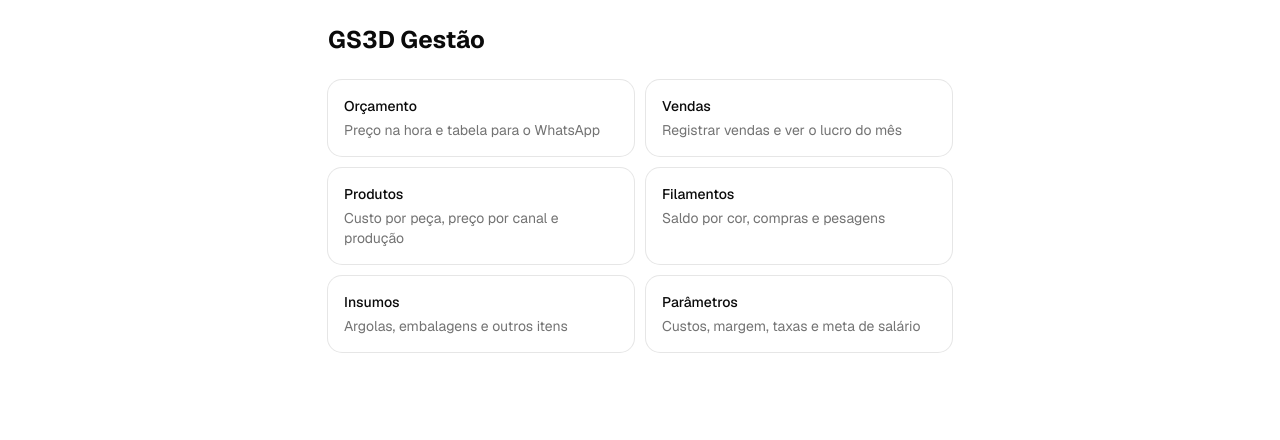
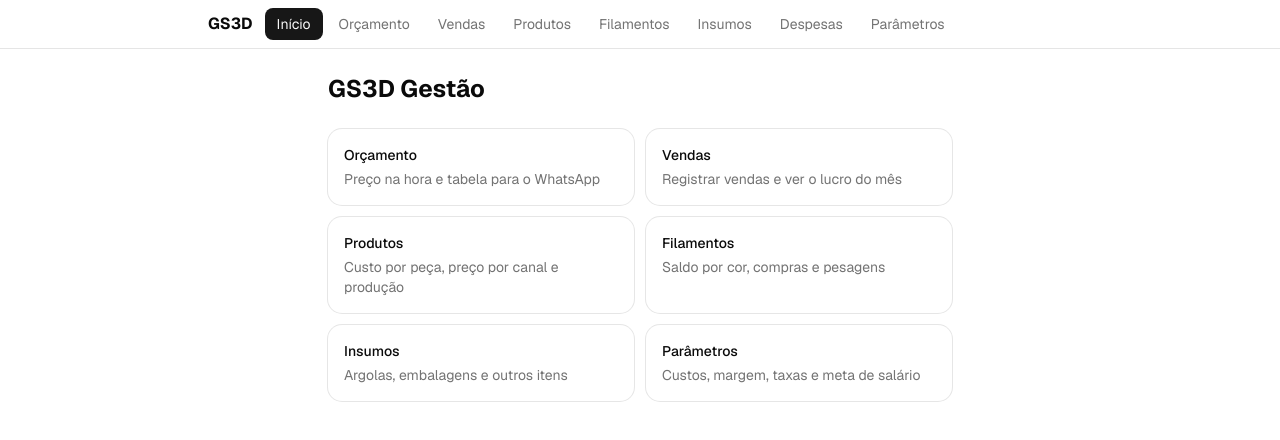
Before and after one commit to ArthurSanches-ds/gs3d-gestao, a Next.js app: page / in a window 1280 px wide. Shown: the top 440 px of the page. Built offline with nearby package versions, Linux system fonts and the light colour scheme.

Commit message:
feat: menu de navegação em todas as telas

```diff
--- a/src/app/layout.tsx
+++ b/src/app/layout.tsx
@@ -1,5 +1,6 @@
 import type { Metadata } from "next";
 import { Geist, Geist_Mono } from "next/font/google";
+import { MainNav } from "@/components/main-nav";
 import "./globals.css";
 
 const geistSans = Geist({
@@ -20,7 +21,10 @@ export const metadata: Metadata = {
 export default function RootLayout({ children }: LayoutProps<"/">) {
   return (
     <html lang="pt-BR" className={`${geistSans.variable} ${geistMono.variable} h-full antialiased`}>
-      <body className="flex min-h-full flex-col">{children}</body>
+      <body className="flex min-h-full flex-col">
+        <MainNav />
+        {children}
+      </body>
     </html>
   );
 }
--- /dev/null
+++ b/src/components/main-nav.tsx
@@ -0,0 +1,44 @@
+"use client";
+
+import Link from "next/link";
+import { usePathname } from "next/navigation";
+
+const LINKS = [
+  { href: "/", label: "Início" },
+  { href: "/orcamento", label: "Orçamento" },
+  { href: "/vendas", label: "Vendas" },
+  { href: "/produtos", label: "Produtos" },
+  { href: "/filamentos", label: "Filamentos" },
+  { href: "/insumos", label: "Insumos" },
+  { href: "/despesas", label: "Despesas" },
+  { href: "/parametros", label: "Parâmetros" },
+];
+
+export function MainNav() {
+  const pathname = usePathname();
+
+  // "/produtos/abc/editar" também conta como estar em "Produtos"
+  const isActive = (href: string) => (href === "/" ? pathname === "/" : pathname.startsWith(href));
+
+  return (
+    <header className="bg-background/95 sticky top-0 z-10 border-b backdrop-blur">
+      <nav className="mx-auto flex max-w-4xl [scrollbar-width:none] items-center gap-1 overflow-x-auto px-4 py-2">
+        <span className="mr-2 shrink-0 font-bold">GS3D</span>
+        {LINKS.map((link) => (
+          <Link
+            key={link.href}
+            href={link.href}
+            aria-current={isActive(link.href) ? "page" : undefined}
+            className={`shrink-0 rounded-md px-3 py-1.5 text-sm transition-colors ${
+              isActive(link.href)
+                ? "bg-primary text-primary-foreground"
+                : "text-muted-foreground hover:bg-muted hover:text-foreground"
+            }`}
+          >
+            {link.label}
+          </Link>
+        ))}
+      </nav>
+    </header>
+  );
+}
```
